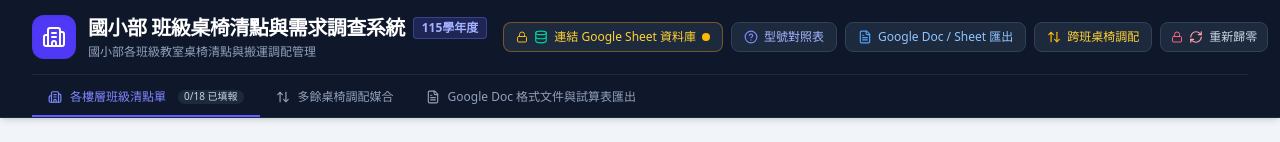
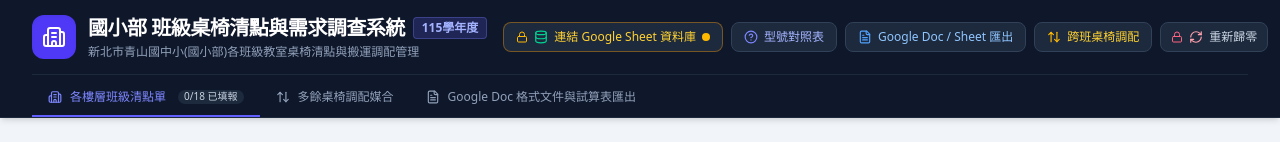
Before and after one commit to qingshan-tech/qs-elemtenary-facilitiescheck, a React (Vite) app: page / in a window 1280 px wide. Shown: the top 142 px of the page. Built offline with nearby package versions, Linux system fonts and the light colour scheme.

Commit message:
update the header names

```diff
--- a/src/components/Header.tsx
+++ b/src/components/Header.tsx
@@ -52,7 +52,7 @@ export const Header: React.FC<Props> = ({
                 </span>
               </div>
               <p className="text-xs text-slate-400 mt-0.5 whitespace-nowrap">
-                國小部各班級教室桌椅清點與搬運調配管理
+                新北市青山國中小(國小部)各班級教室桌椅清點與搬運調配管理
               </p>
             </div>
           </div>
```
